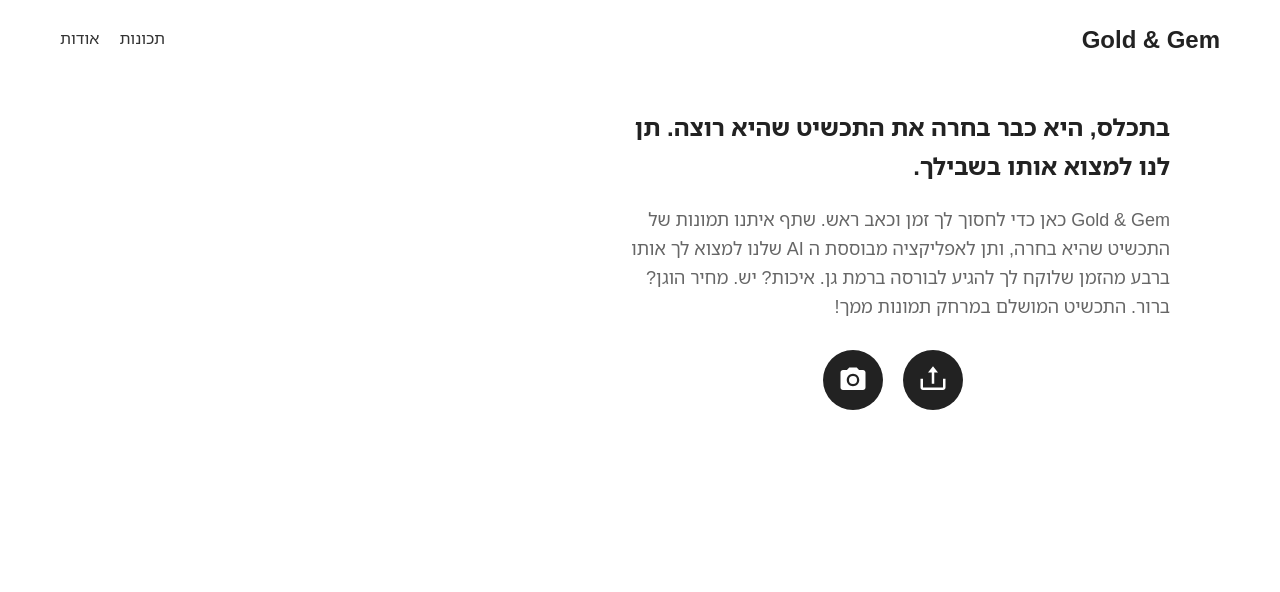
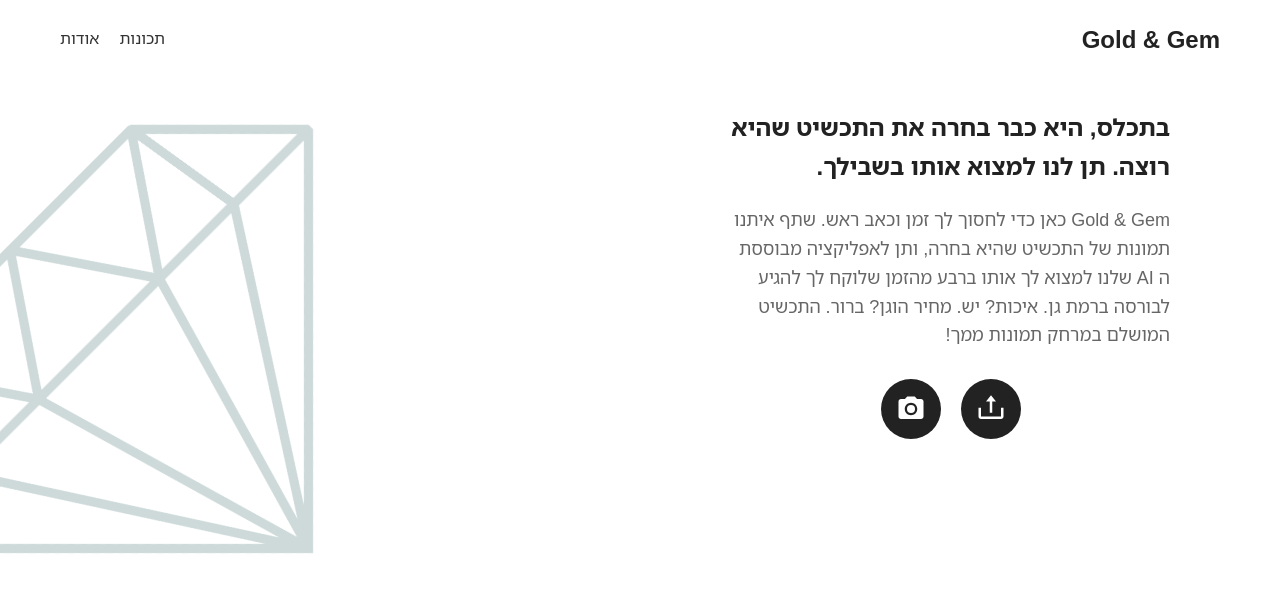
Before and after one commit to am1rbi/jewellery_matcher, a React (Create React App) app: page / in a window 1280 px wide. Shown: the top 592 px of the page. Built offline with nearby package versions, Linux system fonts and the light colour scheme.

Commit message:
add diamond

```diff
--- a/src/web/LandingPage.tsx
+++ b/src/web/LandingPage.tsx
@@ -2,6 +2,8 @@
 import { useNavigate } from 'react-router-dom';
 import './styles.css';
 import { useFunnelContext } from './FunnelContext';
+// import diamondImage from './src/misc/diamond.jpg'; // Make sure to import your image
+const diamondImage = require('../misc/diamond.jpg');
 
 const LandingPage: React.FC = () => {
   const [selectedImages, setSelectedImages] = useState<string[]>([]);
@@ -95,6 +97,9 @@
 
   return (
     <div className="landing-page" dir="rtl">
+    <div className="diamond-container">
+      <img src={diamondImage} alt="Diamond" className="diamond-image" />
+    </div>
     <header>
       <div className="logo">Gold & Gem</div>
       <nav>
--- a/src/web/styles.css
+++ b/src/web/styles.css
@@ -41,6 +41,27 @@
   direction: rtl;
 }
 
+.diamond-container {
+  position: absolute;
+  left: 0;
+  top: 50%;
+  transform: translateY(-50%);
+  width: 50%;
+  height: 100%;
+  overflow: hidden;
+  z-index: -1; /* Place it behind other content */
+}
+
+.diamond-image {
+  position: absolute;
+  left: -25%; /* Pull it slightly off-screen to the left */
+  top: 50%;
+  transform: translateY(-50%) rotate(-45deg);
+  width: 100%; /* Adjust size as needed */
+  height: auto;
+  opacity: 0.2; /* Make it somewhat transparent */
+}
+
 /* Landing Page Styles */
 header {
   display: flex;
@@ -67,9 +88,12 @@
 }
 
 main {
+  position: relative;
+  z-index: 1;
   display: flex;
   justify-content: space-between;
   align-items: flex-start;
+  padding-left: 20%;
 }
 
 .hero {
@@ -209,6 +233,12 @@
 .funnel-page {
   position: relative;
   padding-top: 40px;
+}
+
+.progress-container {
+  position: relative;
+  padding-top: 20px; /* Add padding to the top of the container */
+  width: 100%;
 }
 
 .progress-bar {
@@ -360,6 +390,11 @@
 
 /* Responsive Styles */
 @media (max-width: 768px) {
+  .diamond-container {
+    left: -50%;
+    width: 100%;
+  }
+
   main {
     flex-direction: column;
   }
```
Also changed, not shown: src/misc/diamond.jpg (added), tsconfig.json (line endings or trailing spaces). Lines whose indentation alone changed are shown as unchanged.
